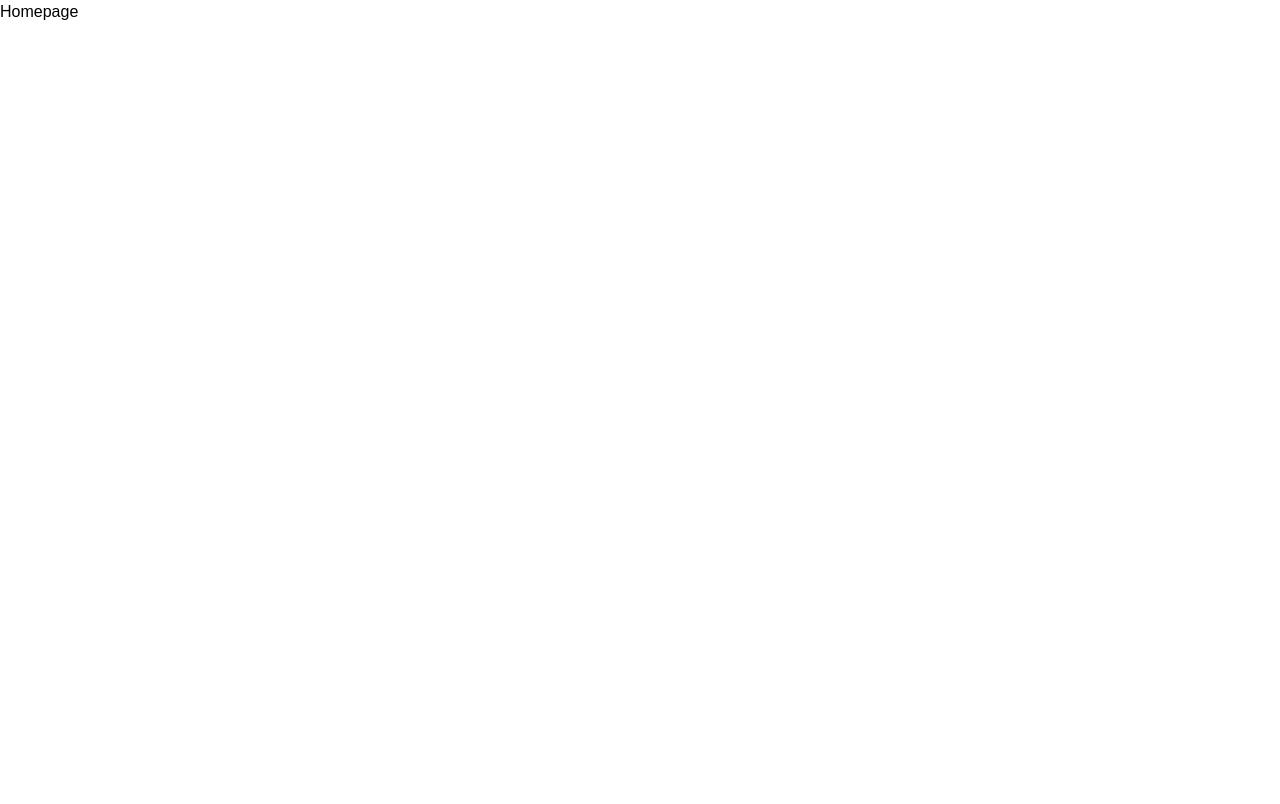
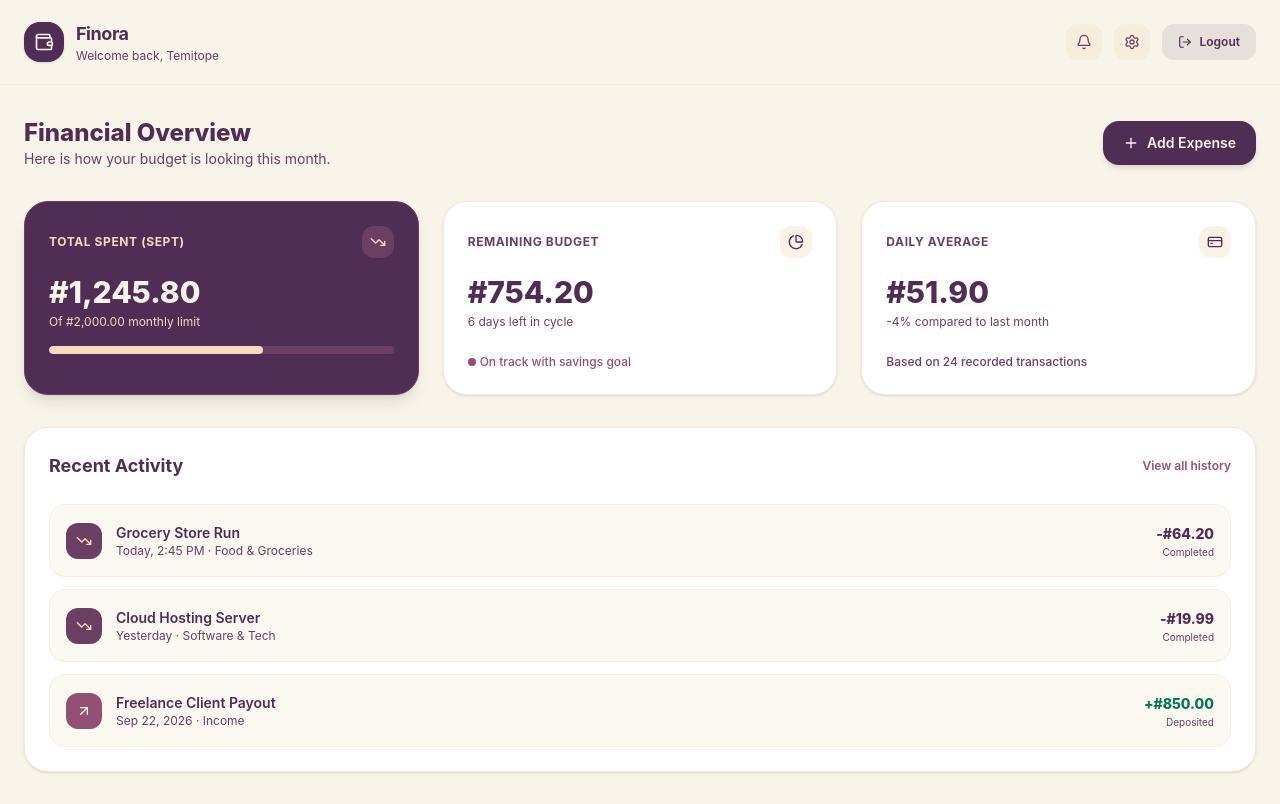
Before and after one commit to airstar8899-web/spendly-expense-tracker, a React (Vite) app: page /home in a window 1280 px wide. Built offline with nearby package versions, Linux system fonts and the light colour scheme; a web font is replaced by a local one.

Commit message:
Add minimalist expense tracker dashboard

```diff
--- a/package.json
+++ b/package.json
@@ -11,6 +11,7 @@
   },
   "dependencies": {
     "@tailwindcss/vite": "^4.3.3",
+    "lucide-react": "^1.48.0",
     "react": "^19.2.8",
     "react-dom": "^19.2.8",
     "react-icons": "^5.7.0",
--- a/src/pages/homepage/Homepage.jsx
+++ b/src/pages/homepage/Homepage.jsx
@@ -1,9 +1,187 @@
-import React from 'react'
+import React from 'react';
+import { useNavigate } from 'react-router-dom';
+import { Wallet, Plus, TrendingDown, TrendingUp, ArrowUpRight, Bell, Settings, LogOut, CreditCard, PieChart } from 'lucide-react';
+import Button from '../../components/reusable/button/Button';
 
 const Homepage = () => {
+  const navigate = useNavigate();
+
   return (
-    <div>Homepage</div>
-  )
-}
+    <div className="min-h-screen bg-[#F8F4E9] text-[#502D55] font-sans">
+      {/* Top Navigation Bar */}
+      <header className="max-w-7xl mx-auto px-6 py-5 flex items-center justify-between border-b border-[#F6DBC0]/50">
+        <div className="flex items-center gap-3">
+          <span className="p-2.5 bg-[#502D55] text-[#F8F4E9] rounded-2xl shadow-sm">
+            <Wallet className="w-5 h-5" />
+          </span>
+          <div>
+            <h1 className="font-bold text-lg text-[#502D55] tracking-tight">Finora</h1>
+            <p className="text-xs text-[#6B3F63]">Welcome back, Temitope</p>
+          </div>
+        </div>
 
-export default Homepage
+        <div className="flex items-center gap-3">
+          <button className="p-2.5 text-[#6B3F63] hover:text-[#502D55] bg-[#F6DBC0]/30 hover:bg-[#F6DBC0]/60 rounded-xl transition">
+            <Bell className="w-4 h-4" />
+          </button>
+          <button className="p-2.5 text-[#6B3F63] hover:text-[#502D55] bg-[#F6DBC0]/30 hover:bg-[#F6DBC0]/60 rounded-xl transition">
+            <Settings className="w-4 h-4" />
+          </button>
+          <button
+            onClick={() => navigate('/signin')}
+            className="flex items-center gap-2 text-xs font-semibold px-4 py-2.5 bg-[#502D55]/10 text-[#502D55] hover:bg-[#502D55] hover:text-[#F8F4E9] rounded-xl transition"
+          >
+            <LogOut className="w-3.5 h-3.5" />
+            Logout
+          </button>
+        </div>
+      </header>
+
+      {/* Main Dashboard Content */}
+      <main className="max-w-7xl mx-auto px-6 py-8 space-y-8">
+
+        {/* Quick Actions & Overview Header */}
+        <div className="flex flex-col md:flex-row md:items-center justify-between gap-4">
+          <div>
+            <h2 className="text-2xl font-extrabold text-[#502D55]">Financial Overview</h2>
+            <p className="text-sm text-[#6B3F63]">Here is how your budget is looking this month.</p>
+          </div>
+          <div className="flex items-center gap-3">
+            <Button
+              // onClick={() => navigate('/add-expense')}
+              className="flex items-center gap-2 bg-[#502D55] text-[#F8F4E9] px-5 py-3 rounded-2xl font-semibold hover:bg-[#6B3F63] transition shadow-md text-sm"
+            >
+              <Plus className="w-4 h-4" />
+              Add Expense
+            </Button>
+          </div>
+        </div>
+
+        {/* Financial Summary Cards Grid */}
+        <div className="grid grid-cols-1 md:grid-cols-3 gap-6">
+
+          {/* Card 1: Total Balance / Outflow */}
+          <div className="bg-[#502D55] text-[#F8F4E9] p-6 rounded-3xl shadow-lg relative overflow-hidden space-y-4 border border-[#6B3F63]">
+            <div className="flex justify-between items-center">
+              <span className="text-xs font-bold uppercase tracking-wider text-[#F6DBC0]">Total Spent (Sept)</span>
+              <span className="p-2 bg-[#6B3F63] text-[#F6DBC0] rounded-xl">
+                <TrendingDown className="w-4 h-4" />
+              </span>
+            </div>
+            <div>
+              <h3 className="text-3xl font-extrabold">#1,245.80</h3>
+              <p className="text-xs text-[#F6DBC0] mt-1">Of #2,000.00 monthly limit</p>
+            </div>
+            {/* Progress Bar */}
+            <div className="w-full bg-[#6B3F63] h-2 rounded-full overflow-hidden">
+              <div className="bg-[#F6DBC0] h-full rounded-full w-[62%]" />
+            </div>
+          </div>
+
+          {/* Card 2: Remaining Budget */}
+          <div className="bg-white p-6 rounded-3xl shadow-sm border border-[#F6DBC0]/60 space-y-4">
+            <div className="flex justify-between items-center">
+              <span className="text-xs font-bold uppercase tracking-wider text-[#6B3F63]">Remaining Budget</span>
+              <span className="p-2 bg-[#F6DBC0]/40 text-[#502D55] rounded-xl">
+                <PieChart className="w-4 h-4" />
+              </span>
+            </div>
+            <div>
+              <h3 className="text-3xl font-extrabold text-[#502D55]">#754.20</h3>
+              <p className="text-xs text-[#6B3F63] mt-1">6 days left in cycle</p>
+            </div>
+            <div className="text-xs font-medium text-[#935073] flex items-center gap-1 pt-2">
+              <span className="w-2 h-2 rounded-full bg-[#935073]"></span> On track with savings goal
+            </div>
+          </div>
+
+          {/* Card 3: Daily Average */}
+          <div className="bg-white p-6 rounded-3xl shadow-sm border border-[#F6DBC0]/60 space-y-4">
+            <div className="flex justify-between items-center">
+              <span className="text-xs font-bold uppercase tracking-wider text-[#6B3F63]">Daily Average</span>
+              <span className="p-2 bg-[#F6DBC0]/40 text-[#502D55] rounded-xl">
+                <CreditCard className="w-4 h-4" />
+              </span>
+            </div>
+            <div>
+              <h3 className="text-3xl font-extrabold text-[#502D55]">#51.90</h3>
+              <p className="text-xs text-[#6B3F63] mt-1">-4% compared to last month</p>
+            </div>
+            <div className="text-xs font-medium text-[#6B3F63] pt-2">
+              Based on 24 recorded transactions
+            </div>
+          </div>
+
+        </div>
+
+        {/* Recent Transactions Section */}
+        <div className="bg-white rounded-3xl p-6 shadow-sm border border-[#F6DBC0]/60 space-y-6">
+          <div className="flex items-center justify-between">
+            <h3 className="font-bold text-lg text-[#502D55]">Recent Activity</h3>
+            <button className="text-xs font-semibold text-[#935073] hover:underline">
+              View all history
+            </button>
+          </div>
+
+          <div className="space-y-3">
+
+            {/* Transaction Item */}
+            <div className="flex items-center justify-between p-4 bg-[#F8F4E9]/60 rounded-2xl border border-[#F6DBC0]/40 hover:bg-[#F8F4E9] transition">
+              <div className="flex items-center gap-3.5">
+                <div className="p-2.5 bg-[#6B3F63] text-[#F6DBC0] rounded-xl">
+                  <TrendingDown className="w-4 h-4" />
+                </div>
+                <div>
+                  <h4 className="font-semibold text-sm text-[#502D55]">Grocery Store Run</h4>
+                  <p className="text-xs text-[#6B3F63]">Today, 2:45 PM · Food & Groceries</p>
+                </div>
+              </div>
+              <div className="text-right">
+                <span className="font-extrabold text-sm text-[#502D55]">-#64.20</span>
+                <p className="text-[10px] text-[#6B3F63]">Completed</p>
+              </div>
+            </div>
+
+            {/* Transaction Item */}
+            <div className="flex items-center justify-between p-4 bg-[#F8F4E9]/60 rounded-2xl border border-[#F6DBC0]/40 hover:bg-[#F8F4E9] transition">
+              <div className="flex items-center gap-3.5">
+                <div className="p-2.5 bg-[#6B3F63] text-[#F6DBC0] rounded-xl">
+                  <TrendingDown className="w-4 h-4" />
+                </div>
+                <div>
+                  <h4 className="font-semibold text-sm text-[#502D55]">Cloud Hosting Server</h4>
+                  <p className="text-xs text-[#6B3F63]">Yesterday · Software & Tech</p>
+                </div>
+              </div>
+              <div className="text-right">
+                <span className="font-extrabold text-sm text-[#502D55]">-#19.99</span>
+                <p className="text-[10px] text-[#6B3F63]">Completed</p>
+              </div>
+            </div>
+
+            {/* Transaction Item */}
+            <div className="flex items-center justify-between p-4 bg-[#F8F4E9]/60 rounded-2xl border border-[#F6DBC0]/40 hover:bg-[#F8F4E9] transition">
+              <div className="flex items-center gap-3.5">
+                <div className="p-2.5 bg-[#935073] text-[#F8F4E9] rounded-xl">
+                  <ArrowUpRight className="w-4 h-4" />
+                </div>
+                <div>
+                  <h4 className="font-semibold text-sm text-[#502D55]">Freelance Client Payout</h4>
+                  <p className="text-xs text-[#6B3F63]">Sep 22, 2026 · Income</p>
+                </div>
+              </div>
+              <div className="text-right">
+                <span className="font-extrabold text-sm text-emerald-700">+#850.00</span>
+                <p className="text-[10px] text-[#6B3F63]">Deposited</p>
+              </div>
+            </div>
+
+          </div>
+        </div>
+
+      </main>
+    </div>
+  );
+};
+
+export default Homepage;
```
Also changed, not shown: 1 other file (tests, documents, lock files or other folders).
